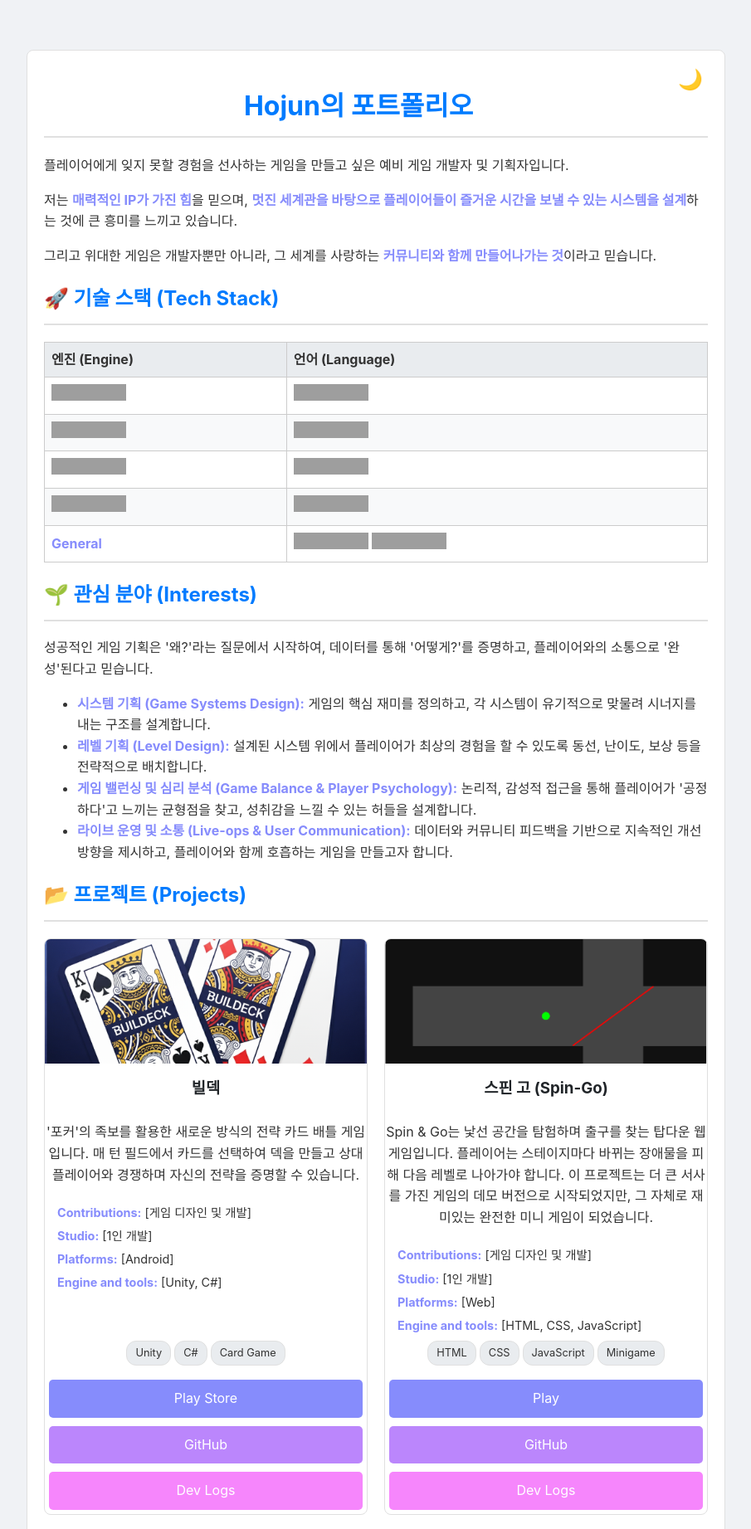
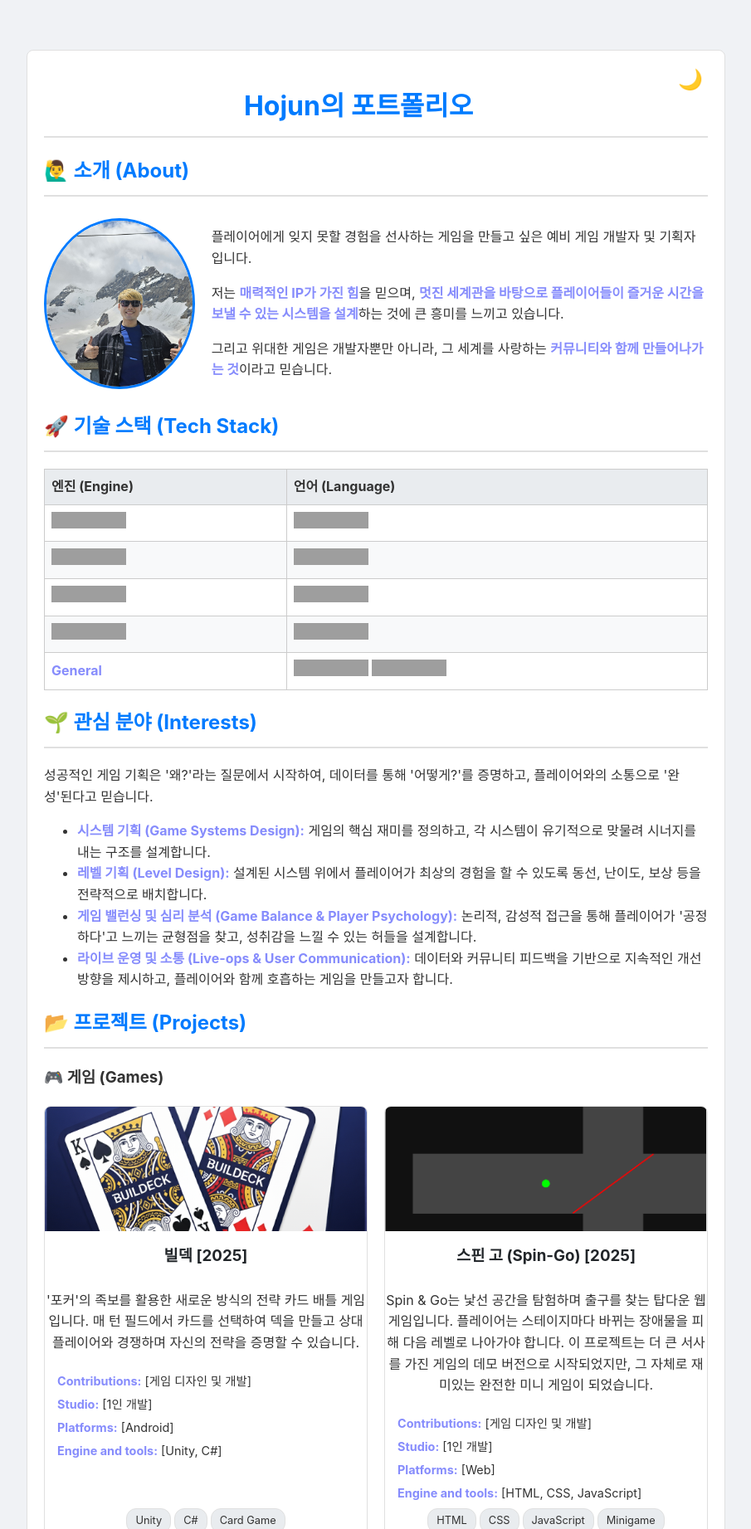
Before and after one commit to hojun313/hojun313.github.io, a Jekyll site: the page portfolio/index.html, which Jekyll copies as it is, in a window 1280 px wide, cut to the strip 0-1843 px from the top of the page. Shown: the whole strip at 83% size, without its empty margins (187-1092 px from the left). Built offline with Jekyll 4.4.1, drawn with Linux system fonts in a browser that asks for light colours; some of the changed text lies outside the part shown; grey boxes are pictures that could not be loaded.

Commit message:
Add profile images and enhance about section layout
Added Pfp.jpg and Pfp2.jpg for profile images. Updated index.html to introduce an 'About' section with a profile picture and improved project categorization. Enhanced style.css to support the new about section layout and profile image styling.

```diff
--- a/portfolio/index.html
+++ b/portfolio/index.html
@@ -13,9 +13,16 @@
         <div style="text-align: center;">
             <h1>Hojun의 포트폴리오</h1>
         </div>
-        <p>플레이어에게 잊지 못할 경험을 선사하는 게임을 만들고 싶은 예비 게임 개발자 및 기획자입니다.</p>
-        <p>저는 <strong>매력적인 IP가 가진 힘</strong>을 믿으며, <strong>멋진 세계관을 바탕으로 플레이어들이 즐거운 시간을 보낼 수 있는 시스템을 설계</strong>하는 것에 큰 흥미를 느끼고 있습니다.</p>
-        <p>그리고 위대한 게임은 개발자뿐만 아니라, 그 세계를 사랑하는 <strong>커뮤니티와 함께 만들어나가는 것</strong>이라고 믿습니다.</p>
+
+        <h2>🙋‍♂️ 소개 (About)</h2>
+        <div class="about-section">
+            <img src="Thumbnail/Pfp2.jpg" alt="프로필 사진" class="profile-picture">
+            <div>
+                <p>플레이어에게 잊지 못할 경험을 선사하는 게임을 만들고 싶은 예비 게임 개발자 및 기획자입니다.</p>
+                <p>저는 <strong>매력적인 IP가 가진 힘</strong>을 믿으며, <strong>멋진 세계관을 바탕으로 플레이어들이 즐거운 시간을 보낼 수 있는 시스템을 설계</strong>하는 것에 큰 흥미를 느끼고 있습니다.</p>
+                <p>그리고 위대한 게임은 개발자뿐만 아니라, 그 세계를 사랑하는 <strong>커뮤니티와 함께 만들어나가는 것</strong>이라고 믿습니다.</p>
+            </div>
+        </div>
 
         <h2>🚀 기술 스택 (Tech Stack)</h2>
         <table>
@@ -59,11 +66,12 @@
         </ul>
 
         <h2>📂 프로젝트 (Projects)</h2>
+
+        <h3>🎮 게임 (Games)</h3>
         <div class="project-grid">
-
             <div class="project-card">
                 <img src="Thumbnail/BuilDeck.png" alt="빌덱">
-                <h3>빌덱</h3>
+                <h3>빌덱 [2025]</h3>
                 <p>'포커'의 족보를 활용한 새로운 방식의 전략 카드 배틀 게임입니다. 매 턴 필드에서 카드를 선택하여 덱을 만들고 상대 플레이어와 경쟁하며 자신의 전략을 증명할 수 있습니다.</p>
                 <div class="description-list">
                     <p><strong>Contributions:</strong> [게임 디자인 및 개발]</p>
@@ -81,7 +89,7 @@
 
             <div class="project-card">
                 <img src="Thumbnail/Spin-Go.png" alt="스핀 고 (Spin-Go)">
-                <h3>스핀 고 (Spin-Go)</h3>
+                <h3>스핀 고 (Spin-Go) [2025]</h3>
                 <p>Spin & Go는 낯선 공간을 탐험하며 출구를 찾는 탑다운 웹 게임입니다. 플레이어는 스테이지마다 바뀌는 장애물을 피해 다음 레벨로 나아가야 합니다. 이 프로젝트는 더 큰 서사를 가진 게임의 데모 버전으로 시작되었지만, 그 자체로 재미있는 완전한 미니 게임이 되었습니다.</p>
                 <div class="description-list">
                     <p><strong>Contributions:</strong> [게임 디자인 및 개발]</p>
@@ -112,6 +119,12 @@
                 </div>
                 <a href="https://github.com/hojun313/lol-quiz" target="_blank">GitHub</a>
             </div>
+
+
+        </div>
+
+        <h3>📱 서비스 (Services)</h3>
+        <div class="project-grid">
             <div class="project-card">
                 <img src="https://user-images.githubusercontent.com/90148225/213859658-33137343-1b9d-44f2-92b3-d5e74e185522.png" alt="환경 챌린지">
                 <h3>환경 챌린지</h3>
@@ -140,7 +153,7 @@
                 </div>
                 <a href="https://github.com/hojun313/Recycler" target="_blank">GitHub</a>
             </div>
-        </project-grid>
+        </div>
         <div class="contact-container">     </div>
 
     <h2>📫 연락처 (Contact)</h2>
--- a/portfolio/style.css
+++ b/portfolio/style.css
@@ -183,3 +183,22 @@ strong {
 .project-card a.dev-logs-link {
     background-color: #f686fc;
 }
+
+.about-section {
+    display: flex;
+    align-items: center;
+    gap: 20px; /* Space between image and text */
+    margin-bottom: 20px;
+}
+
+.profile-picture {
+    width: 300px; /* Adjust size as needed */
+    height: 200px; /* Adjust size as needed */
+    border-radius: 50%; /* Makes it circular */
+    object-fit: cover; /* Ensures the image covers the area without distortion */
+    border: 3px solid var(--link-color); /* Optional: add a border */
+}
+
+.about-section div {
+    flex-grow: 1; /* Allows the text div to take up remaining space */
+}
```
Also changed, not shown: other parts of portfolio/index.html (+1 -2 lines), portfolio/Thumbnail/Pfp2.jpg (added), 1 other file.
